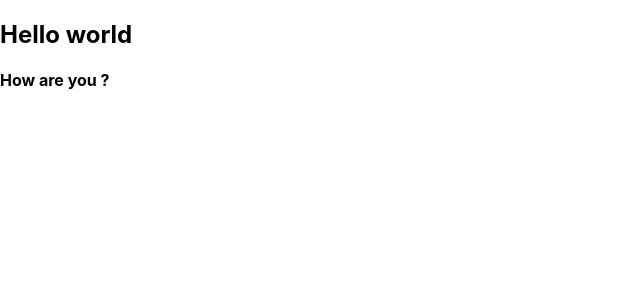
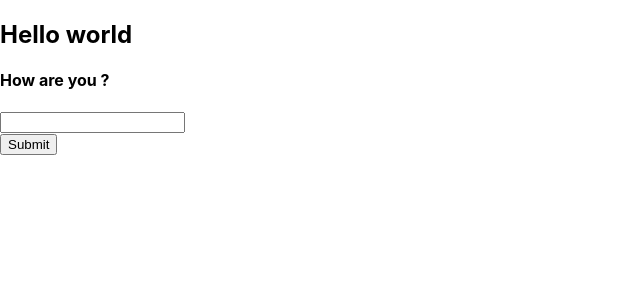
Before and after one commit to tirumalarowthu/chatnow, a React (Create React App) app: page / in a window 1280 px wide. Shown: the top 300 px of the page, without its empty margins (0-640 px from the left). Built offline with nearby package versions, Linux system fonts and the light colour scheme.

Commit message:
checking form

```diff
--- a/src/App.js
+++ b/src/App.js
@@ -9,6 +9,14 @@ function App() {
     <div>
       <h2>Hello world </h2>
       <h4>How are you ? </h4>
+      <form onSubmit={()=>alert("form sumbitted .")}>
+        <div>
+          <input name="veera" type='email'/>
+        </div>
+        <div>
+          <button>Submit </button>
+        </div>
+      </form>
     </div>
 
 
```
